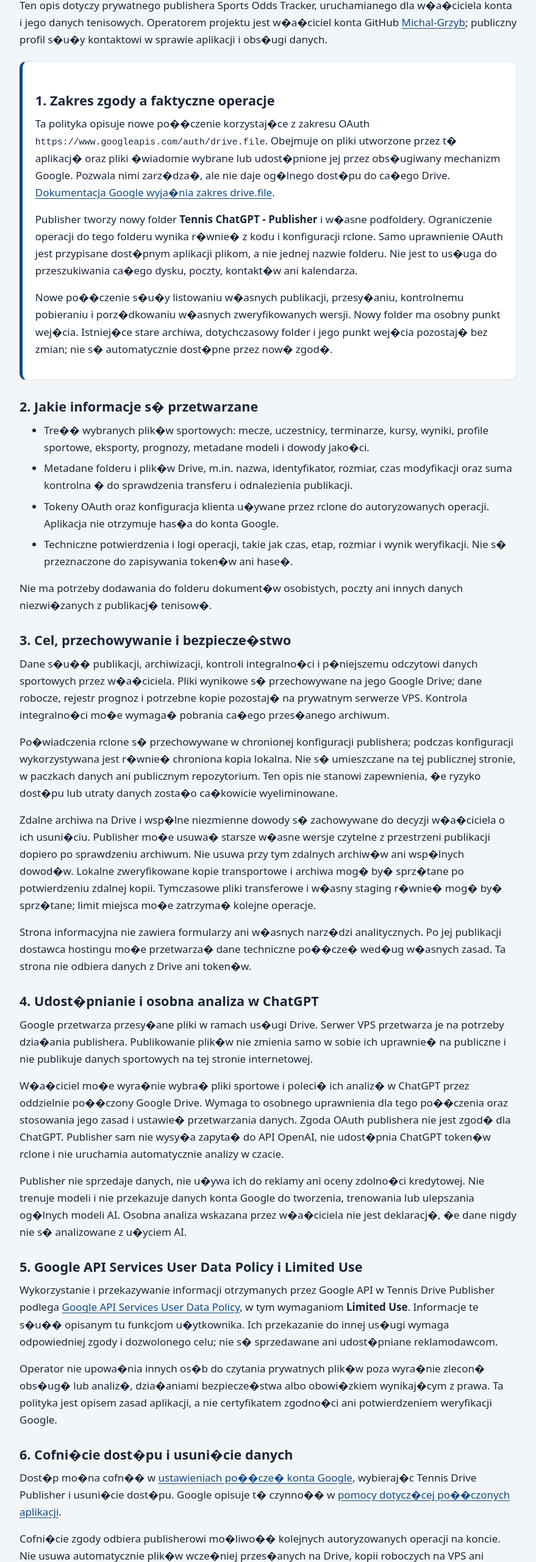
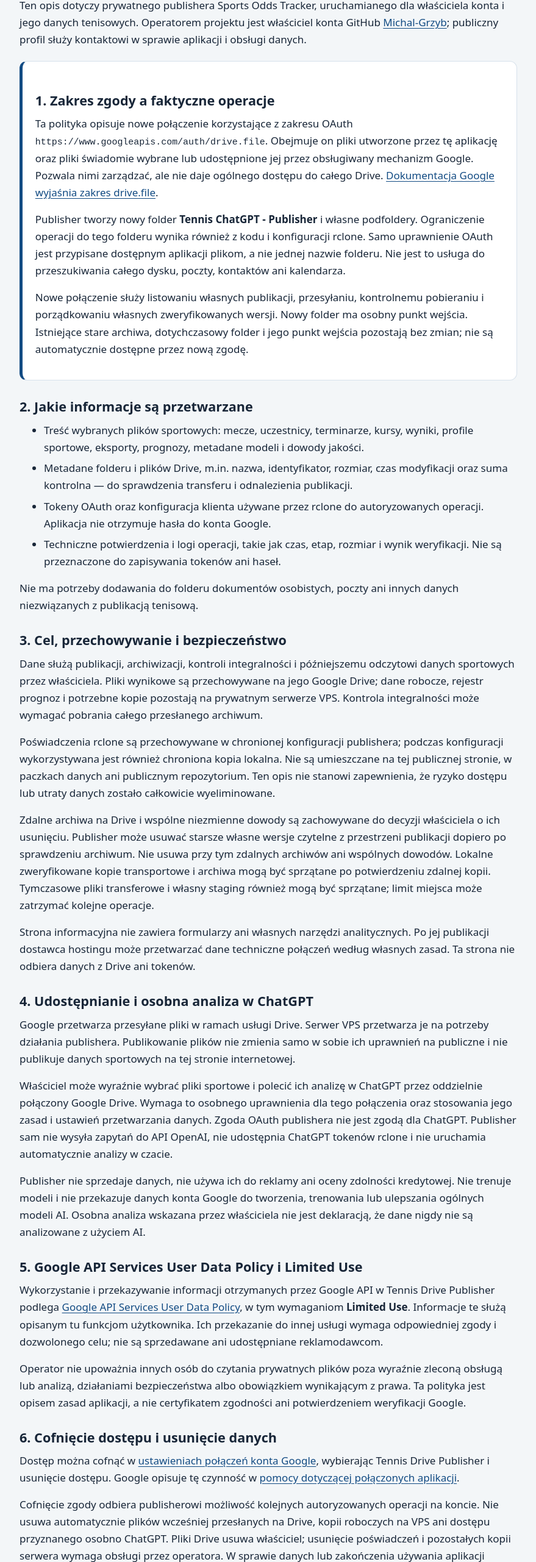
Before and after one commit to Michal-Grzyb/tennis-drive-publisher-info, a plain HTML site: page privacy.html in a window 1280 px wide. Shown: the part 219-2781 px from the top of the page at 61% size, without its empty margins (200-1079 px from the left). Drawn offline with Linux system fonts and the light colour scheme.

Commit message:
Preserve Polish UTF-8 text in limited-scope information pages

```diff
--- a/privacy.html
+++ b/privacy.html
@@ -4,59 +4,59 @@
   <meta charset="utf-8">
   <meta name="viewport" content="width=device-width, initial-scale=1">
   <link rel="canonical" href="https://michal-grzyb.github.io/tennis-drive-publisher-info/privacy.html">
-  <meta name="description" content="Polityka prywatno�ci Tennis Drive Publisher: dost�p do Google Drive, przechowywanie, udost�pnianie i cofni�cie zgody.">
-  <title>Prywatno�� � Tennis Drive Publisher</title>
+  <meta name="description" content="Polityka prywatności Tennis Drive Publisher: dostęp do Google Drive, przechowywanie, udostępnianie i cofnięcie zgody.">
+  <title>Prywatność — Tennis Drive Publisher</title>
   <style>
     :root{color-scheme:light;--ink:#182638;--muted:#46566b;--link:#124b83;--line:#d7e1eb;--paper:#fff;--bg:#f3f6f8}
     *{box-sizing:border-box}body{margin:0;background:var(--bg);color:var(--ink);font:17px/1.65 system-ui,-apple-system,"Segoe UI",sans-serif}main,header,footer{max-width:54rem;margin:auto;padding:1.5rem}header{padding-bottom:0}nav{display:flex;flex-wrap:wrap;gap:.5rem 1.25rem;border-bottom:1px solid var(--line);padding-bottom:1rem}a{color:var(--link);text-underline-offset:.2em}a:focus-visible{outline:3px solid #d47b12;outline-offset:4px}h1{font-size:clamp(2rem,5vw,3rem);line-height:1.15;margin:.5rem 0 1rem}h2{font-size:1.35rem;line-height:1.3;margin:1.8rem 0 .65rem}p,ul,ol{margin:.65rem 0 1rem}.eyebrow{color:var(--muted);font-size:.9rem}.card{background:var(--paper);border:1px solid var(--line);border-radius:12px;padding:1.3rem;margin:1.3rem 0}.notice{border-left:5px solid var(--link)}code{font-size:.88em;overflow-wrap:anywhere}footer{font-size:.9rem;color:var(--muted);border-top:1px solid var(--line)}.skip{position:absolute;left:-10000px}.skip:focus{left:1rem;top:1rem;background:white;padding:.5rem}li{margin:.4rem 0}
   </style>
 </head>
 <body>
-  <a class="skip" href="#main">Przejd� do tre�ci</a>
-  <header><nav aria-label="Nawigacja g��wna"><a href="index.html">Aplikacja</a><a href="privacy.html" aria-current="page">Prywatno��</a><a href="terms.html">Informacje o u�ywaniu</a></nav></header>
+  <a class="skip" href="#main">Przejdź do treści</a>
+  <header><nav aria-label="Nawigacja główna"><a href="index.html">Aplikacja</a><a href="privacy.html" aria-current="page">Prywatność</a><a href="terms.html">Informacje o używaniu</a></nav></header>
   <main id="main">
-    <p class="eyebrow">Tennis Drive Publisher � aktualizacja: 14 listopada 2026</p>
-    <h1>Polityka prywatno�ci</h1>
-    <p>Ten opis dotyczy prywatnego publishera Sports Odds Tracker, uruchamianego dla w�a�ciciela konta i jego danych tenisowych. Operatorem projektu jest w�a�ciciel konta GitHub <a href="https://github.com/Michal-Grzyb" rel="noopener noreferrer">Michal-Grzyb</a>; publiczny profil s�u�y kontaktowi w sprawie aplikacji i obs�ugi danych.</p>
+    <p class="eyebrow">Tennis Drive Publisher · aktualizacja: 14 listopada 2026</p>
+    <h1>Polityka prywatności</h1>
+    <p>Ten opis dotyczy prywatnego publishera Sports Odds Tracker, uruchamianego dla właściciela konta i jego danych tenisowych. Operatorem projektu jest właściciel konta GitHub <a href="https://github.com/Michal-Grzyb" rel="noopener noreferrer">Michal-Grzyb</a>; publiczny profil służy kontaktowi w sprawie aplikacji i obsługi danych.</p>
 
     <section class="card notice" aria-labelledby="access">
       <h2 id="access">1. Zakres zgody a faktyczne operacje</h2>
-      <p>Ta polityka opisuje nowe po��czenie korzystaj�ce z zakresu OAuth <code>https://www.googleapis.com/auth/drive.file</code>. Obejmuje on pliki utworzone przez t� aplikacj� oraz pliki �wiadomie wybrane lub udost�pnione jej przez obs�ugiwany mechanizm Google. Pozwala nimi zarz�dza�, ale nie daje og�lnego dost�pu do ca�ego Drive. <a href="https://developers.google.com/workspace/drive/api/guides/api-specific-auth" rel="noopener noreferrer">Dokumentacja Google wyja�nia zakres drive.file</a>.</p>
-      <p>Publisher tworzy nowy folder <strong>Tennis ChatGPT - Publisher</strong> i w�asne podfoldery. Ograniczenie operacji do tego folderu wynika r�wnie� z kodu i konfiguracji rclone. Samo uprawnienie OAuth jest przypisane dost�pnym aplikacji plikom, a nie jednej nazwie folderu. Nie jest to us�uga do przeszukiwania ca�ego dysku, poczty, kontakt�w ani kalendarza.</p>
-      <p>Nowe po��czenie s�u�y listowaniu w�asnych publikacji, przesy�aniu, kontrolnemu pobieraniu i porz�dkowaniu w�asnych zweryfikowanych wersji. Nowy folder ma osobny punkt wej�cia. Istniej�ce stare archiwa, dotychczasowy folder i jego punkt wej�cia pozostaj� bez zmian; nie s� automatycznie dost�pne przez now� zgod�.</p>
+      <p>Ta polityka opisuje nowe połączenie korzystające z zakresu OAuth <code>https://www.googleapis.com/auth/drive.file</code>. Obejmuje on pliki utworzone przez tę aplikację oraz pliki świadomie wybrane lub udostępnione jej przez obsługiwany mechanizm Google. Pozwala nimi zarządzać, ale nie daje ogólnego dostępu do całego Drive. <a href="https://developers.google.com/workspace/drive/api/guides/api-specific-auth" rel="noopener noreferrer">Dokumentacja Google wyjaśnia zakres drive.file</a>.</p>
+      <p>Publisher tworzy nowy folder <strong>Tennis ChatGPT - Publisher</strong> i własne podfoldery. Ograniczenie operacji do tego folderu wynika również z kodu i konfiguracji rclone. Samo uprawnienie OAuth jest przypisane dostępnym aplikacji plikom, a nie jednej nazwie folderu. Nie jest to usługa do przeszukiwania całego dysku, poczty, kontaktów ani kalendarza.</p>
+      <p>Nowe połączenie służy listowaniu własnych publikacji, przesyłaniu, kontrolnemu pobieraniu i porządkowaniu własnych zweryfikowanych wersji. Nowy folder ma osobny punkt wejścia. Istniejące stare archiwa, dotychczasowy folder i jego punkt wejścia pozostają bez zmian; nie są automatycznie dostępne przez nową zgodę.</p>
     </section>
 
-    <h2>2. Jakie informacje s� przetwarzane</h2>
+    <h2>2. Jakie informacje są przetwarzane</h2>
     <ul>
-      <li>Tre�� wybranych plik�w sportowych: mecze, uczestnicy, terminarze, kursy, wyniki, profile sportowe, eksporty, prognozy, metadane modeli i dowody jako�ci.</li>
-      <li>Metadane folderu i plik�w Drive, m.in. nazwa, identyfikator, rozmiar, czas modyfikacji oraz suma kontrolna � do sprawdzenia transferu i odnalezienia publikacji.</li>
-      <li>Tokeny OAuth oraz konfiguracja klienta u�ywane przez rclone do autoryzowanych operacji. Aplikacja nie otrzymuje has�a do konta Google.</li>
-      <li>Techniczne potwierdzenia i logi operacji, takie jak czas, etap, rozmiar i wynik weryfikacji. Nie s� przeznaczone do zapisywania token�w ani hase�.</li>
+      <li>Treść wybranych plików sportowych: mecze, uczestnicy, terminarze, kursy, wyniki, profile sportowe, eksporty, prognozy, metadane modeli i dowody jakości.</li>
+      <li>Metadane folderu i plików Drive, m.in. nazwa, identyfikator, rozmiar, czas modyfikacji oraz suma kontrolna — do sprawdzenia transferu i odnalezienia publikacji.</li>
+      <li>Tokeny OAuth oraz konfiguracja klienta używane przez rclone do autoryzowanych operacji. Aplikacja nie otrzymuje hasła do konta Google.</li>
+      <li>Techniczne potwierdzenia i logi operacji, takie jak czas, etap, rozmiar i wynik weryfikacji. Nie są przeznaczone do zapisywania tokenów ani haseł.</li>
     </ul>
-    <p>Nie ma potrzeby dodawania do folderu dokument�w osobistych, poczty ani innych danych niezwi�zanych z publikacj� tenisow�.</p>
+    <p>Nie ma potrzeby dodawania do folderu dokumentów osobistych, poczty ani innych danych niezwiązanych z publikacją tenisową.</p>
 
-    <h2>3. Cel, przechowywanie i bezpiecze�stwo</h2>
-    <p>Dane s�u�� publikacji, archiwizacji, kontroli integralno�ci i p�niejszemu odczytowi danych sportowych przez w�a�ciciela. Pliki wynikowe s� przechowywane na jego Google Drive; dane robocze, rejestr prognoz i potrzebne kopie pozostaj� na prywatnym serwerze VPS. Kontrola integralno�ci mo�e wymaga� pobrania ca�ego przes�anego archiwum.</p>
-    <p>Po�wiadczenia rclone s� przechowywane w chronionej konfiguracji publishera; podczas konfiguracji wykorzystywana jest r�wnie� chroniona kopia lokalna. Nie s� umieszczane na tej publicznej stronie, w paczkach danych ani publicznym repozytorium. Ten opis nie stanowi zapewnienia, �e ryzyko dost�pu lub utraty danych zosta�o ca�kowicie wyeliminowane.</p>
-    <p>Zdalne archiwa na Drive i wsp�lne niezmienne dowody s� zachowywane do decyzji w�a�ciciela o ich usuni�ciu. Publisher mo�e usuwa� starsze w�asne wersje czytelne z przestrzeni publikacji dopiero po sprawdzeniu archiwum. Nie usuwa przy tym zdalnych archiw�w ani wsp�lnych dowod�w. Lokalne zweryfikowane kopie transportowe i archiwa mog� by� sprz�tane po potwierdzeniu zdalnej kopii. Tymczasowe pliki transferowe i w�asny staging r�wnie� mog� by� sprz�tane; limit miejsca mo�e zatrzyma� kolejne operacje.</p>
-    <p>Strona informacyjna nie zawiera formularzy ani w�asnych narz�dzi analitycznych. Po jej publikacji dostawca hostingu mo�e przetwarza� dane techniczne po��cze� wed�ug w�asnych zasad. Ta strona nie odbiera danych z Drive ani token�w.</p>
+    <h2>3. Cel, przechowywanie i bezpieczeństwo</h2>
+    <p>Dane służą publikacji, archiwizacji, kontroli integralności i późniejszemu odczytowi danych sportowych przez właściciela. Pliki wynikowe są przechowywane na jego Google Drive; dane robocze, rejestr prognoz i potrzebne kopie pozostają na prywatnym serwerze VPS. Kontrola integralności może wymagać pobrania całego przesłanego archiwum.</p>
+    <p>Poświadczenia rclone są przechowywane w chronionej konfiguracji publishera; podczas konfiguracji wykorzystywana jest również chroniona kopia lokalna. Nie są umieszczane na tej publicznej stronie, w paczkach danych ani publicznym repozytorium. Ten opis nie stanowi zapewnienia, że ryzyko dostępu lub utraty danych zostało całkowicie wyeliminowane.</p>
+    <p>Zdalne archiwa na Drive i wspólne niezmienne dowody są zachowywane do decyzji właściciela o ich usunięciu. Publisher może usuwać starsze własne wersje czytelne z przestrzeni publikacji dopiero po sprawdzeniu archiwum. Nie usuwa przy tym zdalnych archiwów ani wspólnych dowodów. Lokalne zweryfikowane kopie transportowe i archiwa mogą być sprzątane po potwierdzeniu zdalnej kopii. Tymczasowe pliki transferowe i własny staging również mogą być sprzątane; limit miejsca może zatrzymać kolejne operacje.</p>
+    <p>Strona informacyjna nie zawiera formularzy ani własnych narzędzi analitycznych. Po jej publikacji dostawca hostingu może przetwarzać dane techniczne połączeń według własnych zasad. Ta strona nie odbiera danych z Drive ani tokenów.</p>
 
-    <h2 id="chatgpt">4. Udost�pnianie i osobna analiza w ChatGPT</h2>
-    <p>Google przetwarza przesy�ane pliki w ramach us�ugi Drive. Serwer VPS przetwarza je na potrzeby dzia�ania publishera. Publikowanie plik�w nie zmienia samo w sobie ich uprawnie� na publiczne i nie publikuje danych sportowych na tej stronie internetowej.</p>
-    <p>W�a�ciciel mo�e wyra�nie wybra� pliki sportowe i poleci� ich analiz� w ChatGPT przez oddzielnie po��czony Google Drive. Wymaga to osobnego uprawnienia dla tego po��czenia oraz stosowania jego zasad i ustawie� przetwarzania danych. Zgoda OAuth publishera nie jest zgod� dla ChatGPT. Publisher sam nie wysy�a zapyta� do API OpenAI, nie udost�pnia ChatGPT token�w rclone i nie uruchamia automatycznie analizy w czacie.</p>
-    <p>Publisher nie sprzedaje danych, nie u�ywa ich do reklamy ani oceny zdolno�ci kredytowej. Nie trenuje modeli i nie przekazuje danych konta Google do tworzenia, trenowania lub ulepszania og�lnych modeli AI. Osobna analiza wskazana przez w�a�ciciela nie jest deklaracj�, �e dane nigdy nie s� analizowane z u�yciem AI.</p>
+    <h2 id="chatgpt">4. Udostępnianie i osobna analiza w ChatGPT</h2>
+    <p>Google przetwarza przesyłane pliki w ramach usługi Drive. Serwer VPS przetwarza je na potrzeby działania publishera. Publikowanie plików nie zmienia samo w sobie ich uprawnień na publiczne i nie publikuje danych sportowych na tej stronie internetowej.</p>
+    <p>Właściciel może wyraźnie wybrać pliki sportowe i polecić ich analizę w ChatGPT przez oddzielnie połączony Google Drive. Wymaga to osobnego uprawnienia dla tego połączenia oraz stosowania jego zasad i ustawień przetwarzania danych. Zgoda OAuth publishera nie jest zgodą dla ChatGPT. Publisher sam nie wysyła zapytań do API OpenAI, nie udostępnia ChatGPT tokenów rclone i nie uruchamia automatycznie analizy w czacie.</p>
+    <p>Publisher nie sprzedaje danych, nie używa ich do reklamy ani oceny zdolności kredytowej. Nie trenuje modeli i nie przekazuje danych konta Google do tworzenia, trenowania lub ulepszania ogólnych modeli AI. Osobna analiza wskazana przez właściciela nie jest deklaracją, że dane nigdy nie są analizowane z użyciem AI.</p>
 
     <h2>5. Google API Services User Data Policy i Limited Use</h2>
-    <p>Wykorzystanie i przekazywanie informacji otrzymanych przez Google API w Tennis Drive Publisher podlega <a href="https://developers.google.com/terms/api-services-user-data-policy" rel="noopener noreferrer">Google API Services User Data Policy</a>, w tym wymaganiom <strong>Limited Use</strong>. Informacje te s�u�� opisanym tu funkcjom u�ytkownika. Ich przekazanie do innej us�ugi wymaga odpowiedniej zgody i dozwolonego celu; nie s� sprzedawane ani udost�pniane reklamodawcom.</p>
-    <p>Operator nie upowa�nia innych os�b do czytania prywatnych plik�w poza wyra�nie zlecon� obs�ug� lub analiz�, dzia�aniami bezpiecze�stwa albo obowi�zkiem wynikaj�cym z prawa. Ta polityka jest opisem zasad aplikacji, a nie certyfikatem zgodno�ci ani potwierdzeniem weryfikacji Google.</p>
+    <p>Wykorzystanie i przekazywanie informacji otrzymanych przez Google API w Tennis Drive Publisher podlega <a href="https://developers.google.com/terms/api-services-user-data-policy" rel="noopener noreferrer">Google API Services User Data Policy</a>, w tym wymaganiom <strong>Limited Use</strong>. Informacje te służą opisanym tu funkcjom użytkownika. Ich przekazanie do innej usługi wymaga odpowiedniej zgody i dozwolonego celu; nie są sprzedawane ani udostępniane reklamodawcom.</p>
+    <p>Operator nie upoważnia innych osób do czytania prywatnych plików poza wyraźnie zleconą obsługą lub analizą, działaniami bezpieczeństwa albo obowiązkiem wynikającym z prawa. Ta polityka jest opisem zasad aplikacji, a nie certyfikatem zgodności ani potwierdzeniem weryfikacji Google.</p>
 
-    <h2>6. Cofni�cie dost�pu i usuni�cie danych</h2>
-    <p>Dost�p mo�na cofn�� w <a href="https://myaccount.google.com/connections" rel="noopener noreferrer">ustawieniach po��cze� konta Google</a>, wybieraj�c Tennis Drive Publisher i usuni�cie dost�pu. Google opisuje t� czynno�� w <a href="https://support.google.com/accounts/answer/13533235?hl=pl" rel="noopener noreferrer">pomocy dotycz�cej po��czonych aplikacji</a>.</p>
-    <p>Cofni�cie zgody odbiera publisherowi mo�liwo�� kolejnych autoryzowanych operacji na koncie. Nie usuwa automatycznie plik�w wcze�niej przes�anych na Drive, kopii roboczych na VPS ani dost�pu przyznanego osobno ChatGPT. Pliki Drive usuwa w�a�ciciel; usuni�cie po�wiadcze� i pozosta�ych kopii serwera wymaga obs�ugi przez operatora. W sprawie danych lub zako�czenia u�ywania aplikacji skontaktuj si� przez <a href="https://github.com/Michal-Grzyb" rel="noopener noreferrer">publiczny profil projektu</a>, bez zamieszczania token�w ani prywatnych plik�w.</p>
+    <h2>6. Cofnięcie dostępu i usunięcie danych</h2>
+    <p>Dostęp można cofnąć w <a href="https://myaccount.google.com/connections" rel="noopener noreferrer">ustawieniach połączeń konta Google</a>, wybierając Tennis Drive Publisher i usunięcie dostępu. Google opisuje tę czynność w <a href="https://support.google.com/accounts/answer/13533235?hl=pl" rel="noopener noreferrer">pomocy dotyczącej połączonych aplikacji</a>.</p>
+    <p>Cofnięcie zgody odbiera publisherowi możliwość kolejnych autoryzowanych operacji na koncie. Nie usuwa automatycznie plików wcześniej przesłanych na Drive, kopii roboczych na VPS ani dostępu przyznanego osobno ChatGPT. Pliki Drive usuwa właściciel; usunięcie poświadczeń i pozostałych kopii serwera wymaga obsługi przez operatora. W sprawie danych lub zakończenia używania aplikacji skontaktuj się przez <a href="https://github.com/Michal-Grzyb" rel="noopener noreferrer">publiczny profil projektu</a>, bez zamieszczania tokenów ani prywatnych plików.</p>
 
     <h2>7. Zmiany</h2>
-    <p>Zmiana celu lub zakresu dost�pu wymaga aktualizacji tego opisu i, gdy dotyczy nowego wykorzystania danych lub uprawnie�, ponownej �wiadomej zgody przed takim wykorzystaniem.</p>
+    <p>Zmiana celu lub zakresu dostępu wymaga aktualizacji tego opisu i, gdy dotyczy nowego wykorzystania danych lub uprawnień, ponownej świadomej zgody przed takim wykorzystaniem.</p>
   </main>
-  <footer><p><a href="index.html">Aplikacja</a> � <a href="terms.html">Informacje o u�ywaniu</a></p></footer>
+  <footer><p><a href="index.html">Aplikacja</a> · <a href="terms.html">Informacje o używaniu</a></p></footer>
 </body>
 </html>
```
